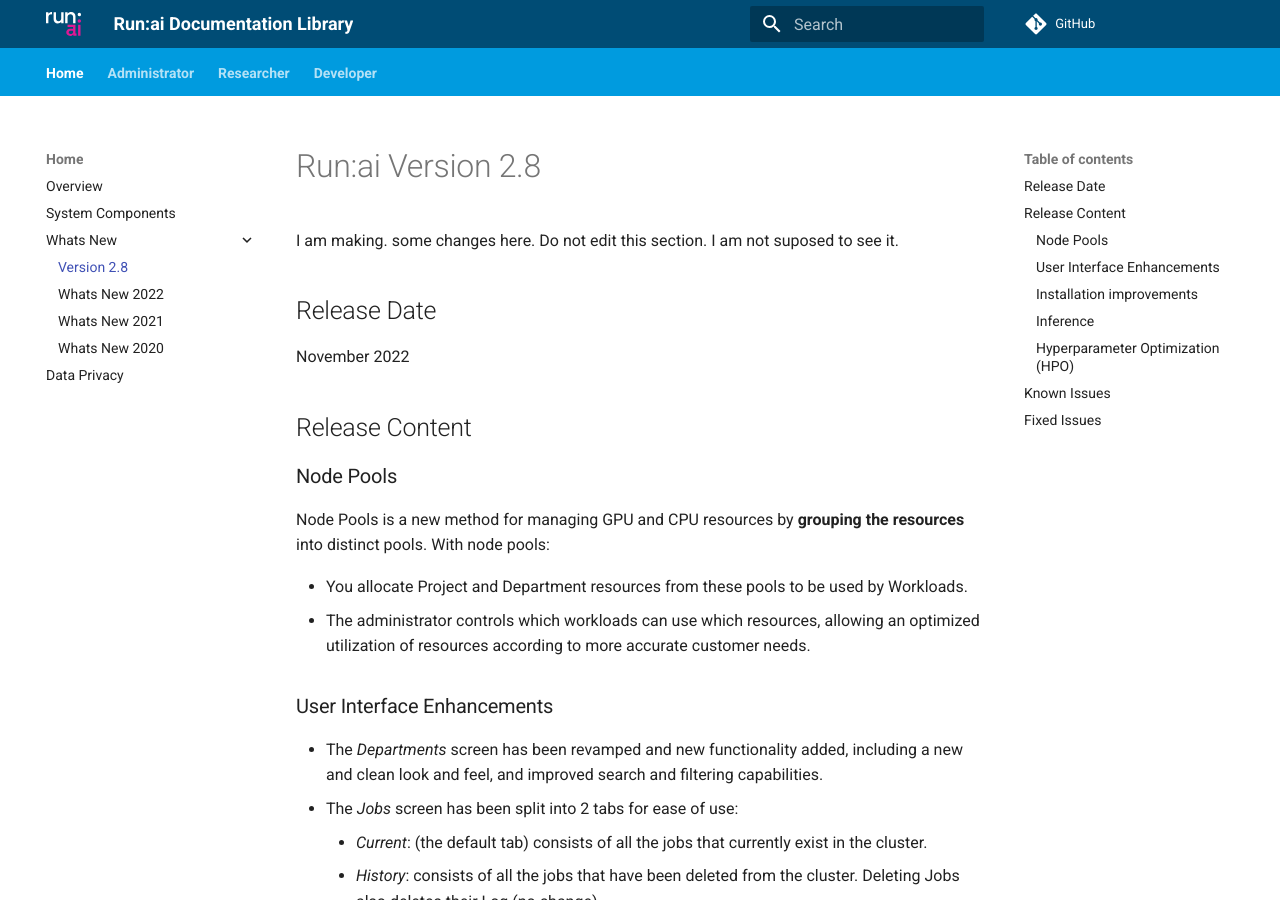
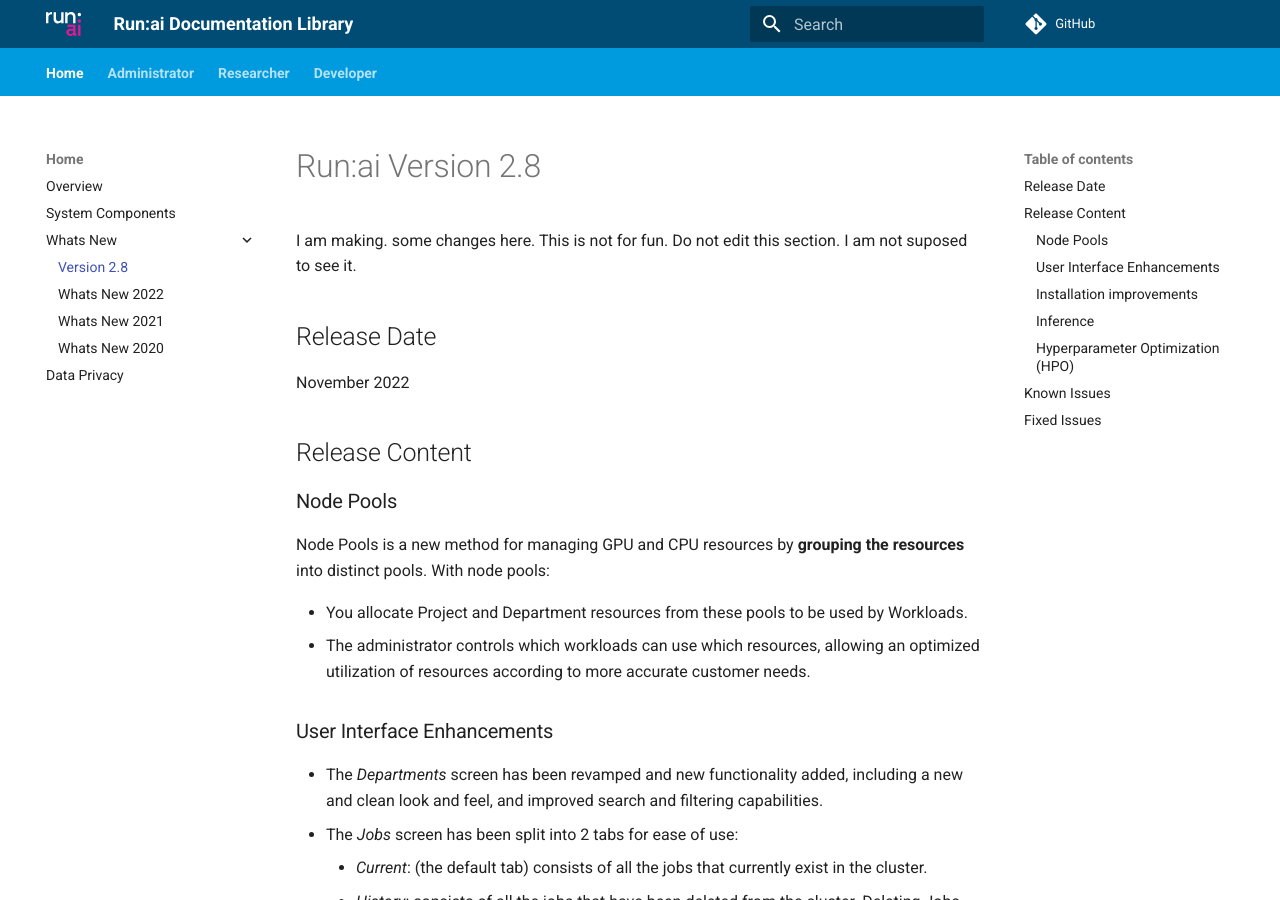
Before and after one commit to jasonnovichRunAI/gh-pages-test, an MkDocs documentation site: the page built from docs/home/whats-new-2-8.md, in a window 1280 px wide and 900 px high. Built offline with MkDocs 1.6.1 and Material for MkDocs 9.7.7, drawn with Linux system fonts in a browser that asks for light colours; comment, search, counter and statistics services are not loaded; the version menu is left out.

```diff
--- a/docs/home/whats-new-2-8.md
+++ b/docs/home/whats-new-2-8.md
@@ -1,6 +1,6 @@
 # Run:ai Version 2.8
 
-I am making. some changes here.
+I am making. some changes here. This is not for fun.
 Do not edit this section.
 I am not suposed to see it.
 
```
